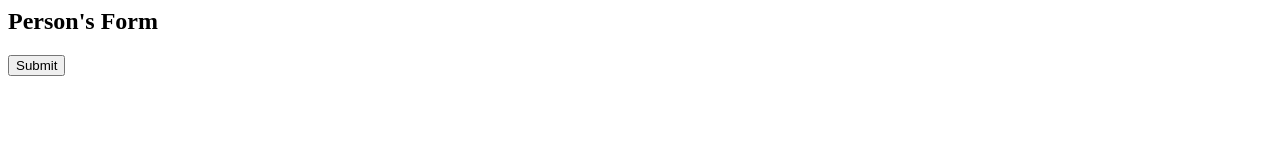
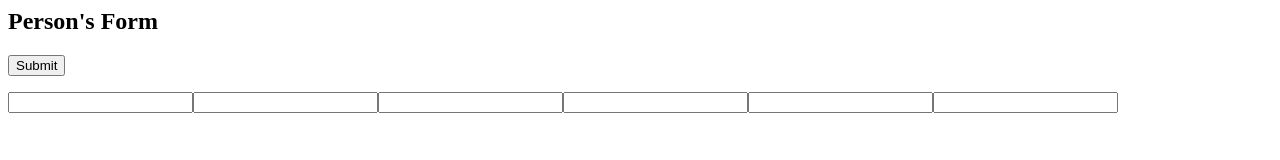
Before and after one commit to danielegeekn1/JS-EX, a plain HTML site: page exercise-6.html in a window 1280 px wide. Drawn offline with Linux system fonts and the light colour scheme.

Commit message:
almost done

```diff
--- a/exercise-6.html
+++ b/exercise-6.html
@@ -10,45 +10,83 @@
 </html>
 
 <script>
-  //codice per attivare la funzione al caricamento della pagina
-  window.addEventListener("DOMContentLoaded", initForm);
+  // Code here
+  //codice necessario per creare dinamicamente il form 'person-form'
+  const personForm = document.createElement("form");
 
-  //codice per creare dinamicamente il form person-Form
-  const personForm = document.createElement("person-form");
-  //codice per la funzione initForm
+  //aggiungere funzione initform al caricamento della pagina
+  window.addEventListener("load", initForm);
+  //codice per la funzione initform, che partirà al caricamento della pagina
   function initForm() {
-    //codice per creare i campi di testo del form
-    const text1 = document.createTextNode("firstName");
-    const text2 = document.createTextNode("lastName");
-    const text3 = document.createTextNode("age");
+    //codice per la creazione degli input necessari per i campi del form
+    let inputFN = document.createElement("input");
+    let inputLN = document.createElement("input");
+    let inputAGE = document.createElement("input");
 
-    //codice per aggiungere i campi del testo ad appositi button per passarli poi come campi del form
-    const button1 = document.createElement("button");
-    const button2 = document.createElement("button");
-    const button3 = document.createElement("button");
+    //codice per la creazione degli attributi dei relativi input
+    inputFN.setAttribute("type", "text");
+    inputFN.setAttribute("id", "firstname");
+    inputFN.setAttribute("name", "firstname");
 
-    const buttonText1 = button1.appendChild(text1);
-    const buttonText2 = button2.appendChild(text2);
-    const buttonText3 = button3.appendChild(text3);
+    inputLN.setAttribute("type", "text");
+    inputLN.setAttribute("id", "lastname");
+    inputLN.setAttribute("name", "lastname");
 
-    //codice per aggiunger i campi di testo nei campi button, al person-form creato dinamicamente
-    const formField1btn1 = personForm.appendChild(buttonText1);
-    const formField1btn2 = personForm.appendChild(buttonText2);
-    const formField1btn3 = personForm.appendChild(buttonText3);
+    inputAGE.setAttribute("type", "text");
+    inputAGE.setAttribute("id", "age");
+    inputAGE.setAttribute("name", "age");
+
+    //codice per la creazione dell'elemento label, necessario per la creazione del form
+    let labelFN = document.createElement("label");
+    let labelLN = document.createElement("label");
+    let labelAGE = document.createElement("label");
+
+    //codice per l'attribuzione dell'attributo for necessario per il label
+    labelFN.setAttribute("for", "firstname");
+    labelLN.setAttribute("for", "lastname");
+    labelAGE.setAttribute("for", "age");
+
+    let labelFNplaceHolder = (labelFN.innerHTML = "firstname");
+    labelLN.innerHTML = "lastname";
+    labelAGE.innerHTML = "age";
+
+    //codice per la creazione del button submit del form
+    let submitFN = document.createElement("button");
+    let submitLN = document.createElement("button");
+    let submitAGE = document.createElement("button");
+
+    submitFN.setAttribute("type", "submit");
+    submitFN.setAttribute("form", "personform");
+    submitFN.setAttribute("value", "submit");
+
+    submitLN.setAttribute("type", "submit");
+    submitLN.setAttribute("form", "personform");
+    submitLN.setAttribute("value", "submit");
+
+    submitAGE.setAttribute("type", "submit");
+    submitAGE.setAttribute("form", "personform");
+    submitAGE.setAttribute("value", "submit");
+
+    personForm.setAttribute("id", "personform");
+    //codice per porre l'elemento label, esattamente sotto il relativo elemento input
+    //ex sotto primo input per il first name, il relativo label per il firstname
+    inputFN.appendChild(labelFN);
+    inputLN.appendChild(labelLN);
+    inputAGE.appendChild(labelAGE);
+
+    //codice per aggiungere gli input con i relativi label al form creato dinamicamente 'personForm'
+    personForm.appendChild(inputFN);
+    personForm.appendChild(inputLN);
+    personForm.appendChild(inputAGE);
+
+    inputFN.appendChild(submitFN);
+    inputLN.appendChild(submitLN);
+    inputAGE.appendChild(submitAGE);
+
+    //inserire il form generato dinamicamente nel DOM, in modo sia raffigurabile nel browser
+    document.getElementsByTagName("body")[0].appendChild(personForm);
+    console.log(personForm);
   }
 
   initForm();
-  //codice per trovare il pulsante button submit
-  const submit = document.querySelector("button");
-  submit.addEventListener("click", submitPersonForm);
-
-  //codice per attivare la funzione submitPersonForm
-  function submitPersonForm() {
-    //per prevenire comportamento di default
-    const person = {};
-
-    console.log(person);
-  }
-  submitPersonForm();
-  // Code here
 </script>
```
Also changed, not shown: 1 other file.
